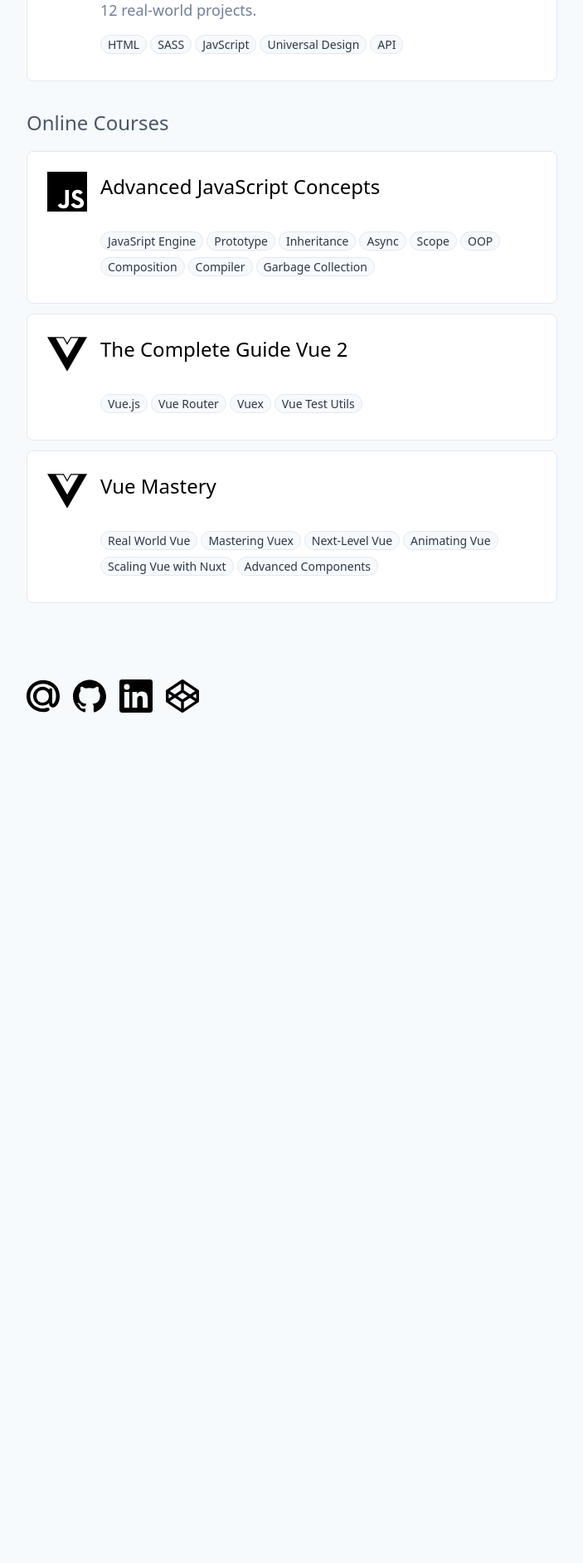
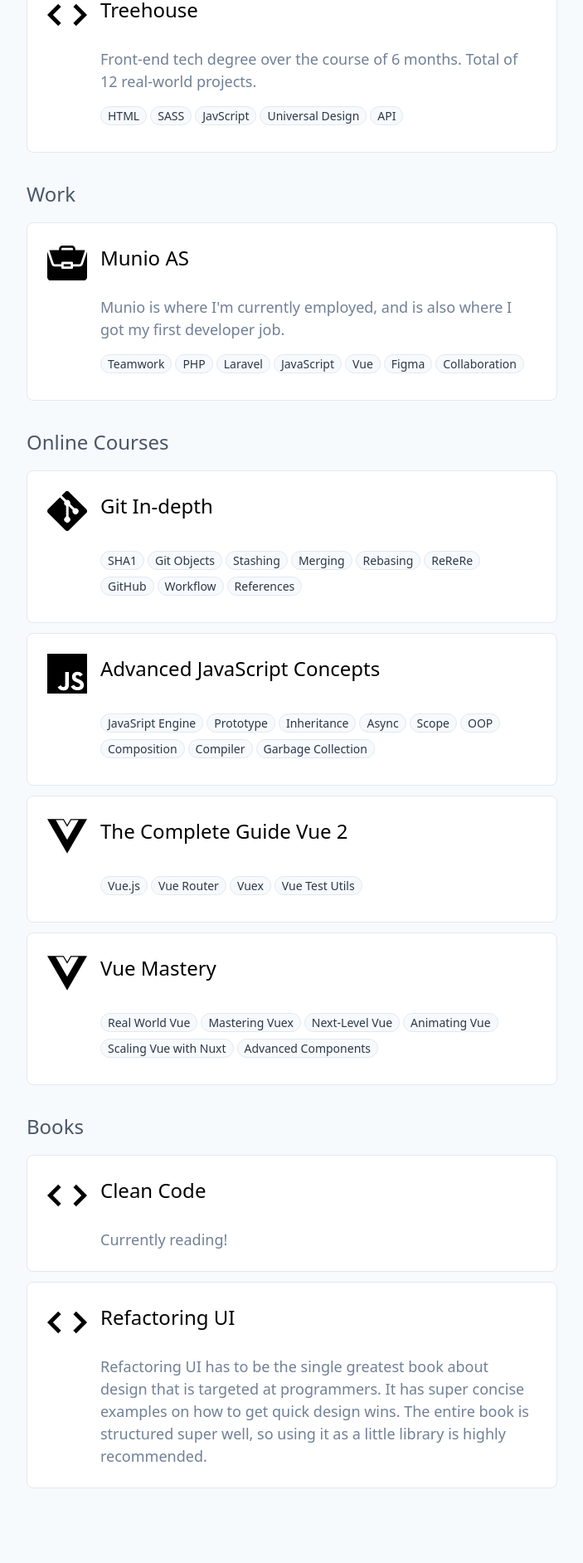
Before and after one commit to wiu753/martinwiu.com, a Nuxt app: page /knowledge in a window 1280 px wide. Shown: the part 880-2764 px from the top of the page at 83% size, without its empty margins (224-927 px from the left). Before the commit the page ends 1803 px from the top, so only its background shows below. Built offline with nearby package versions, Linux system fonts and the light colour scheme.

Commit message:
Update knowledge section and change hover effects,

```diff
--- a/nuxt.config.js
+++ b/nuxt.config.js
@@ -1,4 +1,3 @@
-
 export default {
   mode: 'spa',
   /*
--- a/pages/knowledge.vue
+++ b/pages/knowledge.vue
@@ -2,11 +2,14 @@
   <div class="px-8 md:px-32 xl:pl-64 md:max-w-3xl xl:max-w-5xl">
     <h1 class="text-3xl mb-4 font-semibold">Knowledge</h1>
 
-    <h2 class="text-xl sm:text-2xl mb-4 text-gray-700">Education</h2>
+    <p class="mb-6 lg:text-lg">These are the main sources of where my knowledge comes from. Anything on
+    this list is highly recommended.</p>
+
+    <h2 class="text-xl sm:text-2xl mb-6 text-gray-700">Education</h2>
 
     <div class="mb-2 lg:mb-3">
       <a href="https://www.usn.no/english/">
-        <div class="rounded-lg bg-white p-2 border border-gray-300 md:p-4 lg:p-6 me-transition hover:bg-gray-300 active:bg-gray-400">
+        <div class="rounded-lg bg-white p-2 border border-gray-300 md:p-4 lg:p-6 me-transition hover:shadow-lg">
           <div class="md:flex md:flex-row">
             <div class="mr-2 flex justify-center mb-2"><svg class="w-8 lg:w-12" xmlns="http://www.w3.org/2000/svg" viewBox="0 0 1000 1000"><path d="M948.6 367.7v162.1l34.1 34.1-71.1 74.1-72-71.9 49.3-44.9v-128C679.5 479.6 612.4 506.4 566 527.4s-79.9 20.8-125.9 3.5c-46-17.4-265.2-97.3-374.1-149.4-72.6-34.8-77.3-56.8 1.2-86.3 102.5-38.9 271.9-101.3 361.7-135.3 53.2-21.5 81.3-33.2 130.1-8.7 87.1 36 286.2 110.7 385.2 151.6 86.3 37.5 28.4 49.8 4.4 64.9zM576.1 591.6c50.6-20.9 118.9-55.4 193.3-87.3v256S673.2 862.7 504 862.7c-182.2 0-280.6-102.4-280.6-102.4v-239c57.4 23.4 121.9 43.5 200 70.3 48 17.1 109.1 23 152.7 0z"/></svg></div>
             <h3 class="text-lg xl:text-2xl text-center md:ml-2">University of South-Eastern Norway</h3>
@@ -21,7 +24,7 @@
 
     <div class="mb-2 lg:mb-3">
       <a href="https://www.credential.net/9a6b440d-caf7-4377-b1cc-1274ffcc2ce3">
-        <div class="rounded-lg bg-white p-2 border border-gray-300 md:p-4 lg:p-6 me-transition hover:bg-gray-300 active:bg-gray-400">
+        <div class="rounded-lg bg-white p-2 border border-gray-300 md:p-4 lg:p-6 me-transition hover:shadow-lg">
           <div class="md:flex md:flex-row">
             <div class="mr-2 flex justify-center mb-2"><svg class="w-8 lg:w-12" xmlns="http://www.w3.org/2000/svg" viewBox="0 0 20 20"><path d="M.7 9.3l4.8-4.8 1.4 1.42L2.84 10l4.07 4.07-1.41 1.42L0 10l.7-.7zm18.6 1.4l.7-.7-5.49-5.49-1.4 1.42L17.16 10l-4.07 4.07 1.41 1.42 4.78-4.78z"/></svg></div>
             <h3 class="text-lg xl:text-2xl text-center md:ml-2">Treehouse</h3>
@@ -34,11 +37,43 @@
       </a>
     </div>
 
+    <h2 class="text-xl sm:text-2xl mb-4 mt-8 text-gray-700">Work</h2>
+
+    <div class="mb-2 lg:mb-3">
+      <a href="http://munio.no/">
+        <div class="rounded-lg bg-white p-2 border border-gray-300 md:p-4 lg:p-6 me-transition hover:shadow-lg">
+          <div class="md:flex md:flex-row">
+            <div class="mr-2 flex justify-center mb-2"><svg class="w-8 lg:w-12" viewBox="0 -31 512 512" xmlns="http://www.w3.org/2000/svg"><path d="M211 240h90v30h-90zm0 0"/><path d="M415.379 270H331v15c0 8.29-6.71 15-15 15H196c-8.29 0-15-6.71-15-15v-15H96.621a44.95 44.95 0 01-42.687-30.762L0 77.41V405c0 24.813 20.188 45 45 45h422c24.813 0 45-20.188 45-45V77.422l-53.938 161.816A44.94 44.94 0 01415.38 270zm0 0"/><path d="M316 0H196c-24.813 0-45 20.188-45 45v15H25.809l56.574 169.746A14.997 14.997 0 0096.62 240H181v-15c0-8.29 6.71-15 15-15h120c8.29 0 15 6.71 15 15v15h84.379c6.46 0 12.187-4.117 14.238-10.254L486.195 60H361V45c0-24.813-20.187-45-45-45zM181 60V45c0-8.277 6.723-15 15-15h120c8.277 0 15 6.723 15 15v15zm0 0"/></svg></div>
+            <h3 class="text-lg xl:text-2xl text-center md:ml-2">Munio AS</h3>
+          </div>
+          <p class="lg:text-lg mt-2 ml-2 sm:text-center md:text-left md:ml-12 lg:ml-16 text-gray-600">Munio is where I'm currently employed, and is also where I got my first developer job.</p>
+          <div class="flex flex-row flex-wrap justify-center md:justify-start md:ml-12 lg:ml-16 lg:ml-16 ml-2 mt-4">
+            <span v-for="(skill, index) in munioSkills" :key="index" class="text-xs lg:text-sm bg-gray-100 text-gray-800 border border-gray-300 px-2 mr-1 mb-2 rounded-full">{{ skill }}</span>
+          </div>
+        </div>
+      </a>
+    </div>
+
+
     <h2 class="text-xl sm:text-2xl mb-4 mt-8 text-gray-700">Online Courses</h2>
 
     <div class="mb-2 lg:mb-3">
+      <a href="https://frontendmasters.com/courses/git-in-depth/">
+        <div class="rounded-lg bg-white p-2 border border-gray-300 md:p-4 lg:p-6 me-transition hover:shadow-lg">
+          <div class="md:flex md:flex-row">
+            <div class="mr-2 flex justify-center mb-2"><svg class="w-8 lg:w-12" viewBox="0 0 24 24" xmlns="http://www.w3.org/2000/svg"><path d="M23.546 10.93L13.067.452a1.55 1.55 0 00-2.188 0L8.708 2.627l2.76 2.76a1.838 1.838 0 012.327 2.341l2.658 2.66a1.838 1.838 0 011.9 3.039 1.837 1.837 0 01-2.6 0 1.846 1.846 0 01-.404-1.996L12.86 8.955v6.525c.176.086.342.203.488.348a1.848 1.848 0 010 2.6 1.844 1.844 0 01-2.609 0 1.834 1.834 0 010-2.598c.182-.18.387-.316.605-.406V8.835a1.834 1.834 0 01-.996-2.41L7.636 3.7.45 10.881c-.6.605-.6 1.584 0 2.189l10.48 10.477a1.545 1.545 0 002.186 0l10.43-10.43a1.544 1.544 0 000-2.187"/></svg></div>
+            <h3 class="text-lg xl:text-2xl text-center md:ml-2">Git In-depth</h3>
+          </div>
+          <div class="flex flex-row flex-wrap justify-center md:justify-start md:ml-12 lg:ml-16 lg:ml-16 ml-2 mt-4">
+            <span v-for="(skill, index) in gitSkills" :key="index" class="text-xs lg:text-sm bg-gray-100 text-gray-800 border border-gray-300 px-2 mr-1 mb-2 rounded-full">{{ skill }}</span>
+          </div>
+        </div>
+      </a>
+    </div>
+
+    <div class="mb-2 lg:mb-3">
       <a href="https://www.udemy.com/course/advanced-javascript-concepts/">
-        <div class="rounded-lg bg-white p-2 border border-gray-300 md:p-4 lg:p-6 me-transition hover:bg-gray-300 active:bg-gray-400">
+        <div class="rounded-lg bg-white p-2 border border-gray-300 md:p-4 lg:p-6 me-transition hover:shadow-lg">
           <div class="md:flex md:flex-row">
             <div class="mr-2 flex justify-center mb-2"><svg class="w-8 lg:w-12" viewBox="0 0 24 24" xmlns="http://www.w3.org/2000/svg"><path d="M0 0h24v24H0V0zm22.034 18.276c-.175-1.095-.888-2.015-3.003-2.873-.736-.345-1.554-.585-1.797-1.14-.091-.33-.105-.51-.046-.705.15-.646.915-.84 1.515-.66.39.12.75.42.976.9 1.034-.676 1.034-.676 1.755-1.125-.27-.42-.404-.601-.586-.78-.63-.705-1.469-1.065-2.834-1.034l-.705.089c-.676.165-1.32.525-1.71 1.005-1.14 1.291-.811 3.541.569 4.471 1.365 1.02 3.361 1.244 3.616 2.205.24 1.17-.87 1.545-1.966 1.41-.811-.18-1.26-.586-1.755-1.336l-1.83 1.051c.21.48.45.689.81 1.109 1.74 1.756 6.09 1.666 6.871-1.004.029-.09.24-.705.074-1.65l.046.067zm-8.983-7.245h-2.248c0 1.938-.009 3.864-.009 5.805 0 1.232.063 2.363-.138 2.711-.33.689-1.18.601-1.566.48-.396-.196-.597-.466-.83-.855-.063-.105-.11-.196-.127-.196l-1.825 1.125c.305.63.75 1.172 1.324 1.517.855.51 2.004.675 3.207.405.783-.226 1.458-.691 1.811-1.411.51-.93.402-2.07.397-3.346.012-2.054 0-4.109 0-6.179l.004-.056z"/></svg></div>
             <h3 class="text-lg xl:text-2xl text-center md:ml-2">Advanced JavaScript Concepts</h3>
@@ -52,7 +87,7 @@
 
     <div class="mb-2 lg:mb-3">
       <a href="https://www.udemy.com/course/vuejs-2-the-complete-guide/">
-        <div class="rounded-lg bg-white p-2 border border-gray-300 md:p-4 lg:p-6 me-transition hover:bg-gray-300 active:bg-gray-400">
+        <div class="rounded-lg bg-white p-2 border border-gray-300 md:p-4 lg:p-6 me-transition hover:shadow-lg">
           <div class="md:flex md:flex-row">
             <div class="mr-2 flex justify-center mb-2"><svg class="w-8 lg:w-12" viewBox="0 0 24 24" xmlns="http://www.w3.org/2000/svg"><path d="M24 1.61h-9.94L12 5.16 9.94 1.61H0l12 20.78zM12 14.08L5.16 2.23h4.43L12 6.41l2.41-4.18h4.43z"/></svg></div>
             <h3 class="text-lg xl:text-2xl text-center md:ml-2">The Complete Guide Vue 2</h3>
@@ -66,7 +101,7 @@
 
     <div class="mb-2 lg:mb-3">
       <a href="https://www.vuemastery.com/courses">
-        <div class="rounded-lg bg-white p-2 border border-gray-300 md:p-4 lg:p-6 me-transition hover:bg-gray-300 active:bg-gray-400">
+        <div class="rounded-lg bg-white p-2 border border-gray-300 md:p-4 lg:p-6 me-transition hover:shadow-lg">
           <div class="md:flex md:flex-row">
             <div class="mr-2 flex justify-center mb-2"><svg class="w-8 lg:w-12" viewBox="0 0 24 24" xmlns="http://www.w3.org/2000/svg"><path d="M24 1.61h-9.94L12 5.16 9.94 1.61H0l12 20.78zM12 14.08L5.16 2.23h4.43L12 6.41l2.41-4.18h4.43z"/></svg></div>
             <h3 class="text-lg xl:text-2xl text-center md:ml-2">Vue Mastery</h3>
@@ -74,6 +109,32 @@
           <div class="flex flex-row flex-wrap justify-center md:justify-start md:ml-12 lg:ml-16 lg:ml-16 ml-2 mt-4">
             <span v-for="(skill, index) in vuemasterySkills" :key="index" class="text-xs lg:text-sm bg-gray-100 text-gray-800 border border-gray-300 px-2 mr-1 mb-2 rounded-full">{{ skill }}</span>
           </div>
+        </div>
+      </a>
+    </div>
+
+    <h2 class="text-xl sm:text-2xl mb-4 mt-8 text-gray-700">Books</h2>
+
+    <div class="mb-2 lg:mb-3">
+      <a href="https://www.amazon.com/Clean-Code-Handbook-Software-Craftsmanship/dp/0132350882">
+        <div class="rounded-lg bg-white p-2 border border-gray-300 md:p-4 lg:p-6 me-transition hover:shadow-lg">
+          <div class="md:flex md:flex-row">
+            <div class="mr-2 flex justify-center mb-2"><svg class="w-8 lg:w-12" xmlns="http://www.w3.org/2000/svg" viewBox="0 0 20 20"><path d="M.7 9.3l4.8-4.8 1.4 1.42L2.84 10l4.07 4.07-1.41 1.42L0 10l.7-.7zm18.6 1.4l.7-.7-5.49-5.49-1.4 1.42L17.16 10l-4.07 4.07 1.41 1.42 4.78-4.78z"/></svg></div>
+            <h3 class="text-lg xl:text-2xl text-center md:ml-2">Clean Code</h3>
+          </div>
+          <p class="lg:text-lg mt-2 ml-2 sm:text-center md:text-left md:ml-12 lg:ml-16 text-gray-600">Currently reading!</p>
+        </div>
+      </a>
+
+    </div>  <div class="mb-2 lg:mb-3">
+      <a href="https://refactoringui.com/book/?utm_source=tailwindcss&utm_medium=sidebar-widget">
+        <div class="rounded-lg bg-white p-2 border border-gray-300 md:p-4 lg:p-6 me-transition hover:shadow-lg active:bg-gray-200">
+          <div class="md:flex md:flex-row">
+            <div class="mr-2 flex justify-center mb-2"><svg class="w-8 lg:w-12" xmlns="http://www.w3.org/2000/svg" viewBox="0 0 20 20"><path d="M.7 9.3l4.8-4.8 1.4 1.42L2.84 10l4.07 4.07-1.41 1.42L0 10l.7-.7zm18.6 1.4l.7-.7-5.49-5.49-1.4 1.42L17.16 10l-4.07 4.07 1.41 1.42 4.78-4.78z"/></svg></div>
+            <h3 class="text-lg xl:text-2xl text-center md:ml-2">Refactoring UI</h3>
+          </div>
+          <p class="lg:text-lg mt-2 ml-2 sm:text-center md:text-left md:ml-12 lg:ml-16 text-gray-600">Refactoring UI has to be the single greatest book about design that is targeted at programmers.
+          It has super concise examples on how to get quick design wins. The entire book is structured super well, so using it as a little library is highly recommended.</p>
         </div>
       </a>
     </div>
@@ -92,7 +153,9 @@
       treehouseSkills: ['HTML', 'SASS', 'JavScript', 'Universal Design', 'API'],
       vueSkills: ['Vue.js', 'Vue Router', 'Vuex', 'Vue Test Utils'],
       vuemasterySkills: ['Real World Vue', 'Mastering Vuex', 'Next-Level Vue', 'Animating Vue', 'Scaling Vue with Nuxt', 'Advanced Components'],
-      jsSkills: ['JavaSript Engine', 'Prototype', 'Inheritance', 'Async', 'Scope', 'OOP', 'Composition', 'Compiler', 'Garbage Collection']
+      jsSkills: ['JavaSript Engine', 'Prototype', 'Inheritance', 'Async', 'Scope', 'OOP', 'Composition', 'Compiler', 'Garbage Collection'],
+      gitSkills: ['SHA1', 'Git Objects', 'Stashing', 'Merging', 'Rebasing', 'ReReRe', 'GitHub', 'Workflow', 'References'],
+      munioSkills: ['Teamwork', 'PHP', 'Laravel', 'JavaScript', 'Vue', 'Figma', 'Collaboration']
     }
   }
 }
--- a/pages/projects.vue
+++ b/pages/projects.vue
@@ -1,7 +1,10 @@
 <template>
 	<div class="px-8 md:px-32 xl:pl-64 md:max-w-3xl xl:max-w-5xl">
-			<h1 class="text-3xl mb-4 font-semibold">Projects</h1>
-      <me-project link="https://www.typingmonster.com/" :badges="['Vue.js', 'Tailwindcss', 'Laravel', 'MySql']" underDevelopment>
+        <h1 class="text-3xl mb-2 font-semibold">Projects</h1>
+        <p class="mb-6 lg:text-lg">Here is a collection of the bigger projects that I have created. You can
+        find all my other stuff on my <a class="me-underline" href="https://github.com/wiu753">GitHub</a> page.</p>
+
+        <me-project link="https://www.typingmonster.com/" :badges="['Vue.js', 'Tailwindcss', 'Laravel', 'MySql']" underDevelopment>
         <template v-slot:title>
           Typing Monster
         </template>
@@ -9,6 +12,7 @@
           Full-stack website for doing typing tests.
         </template>
       </me-project>
+
       <me-project link="https://github.com/wiu753/martinwiulsrod.me" :badges="['Nuxt.js', 'Tailwindcss']">
         <template v-slot:title>This website</template>
         <template v-slot:description>
```
Also changed, not shown: components/MeProject.vue (+14 -19 lines), pages/uses.vue (+11 -1 lines).
